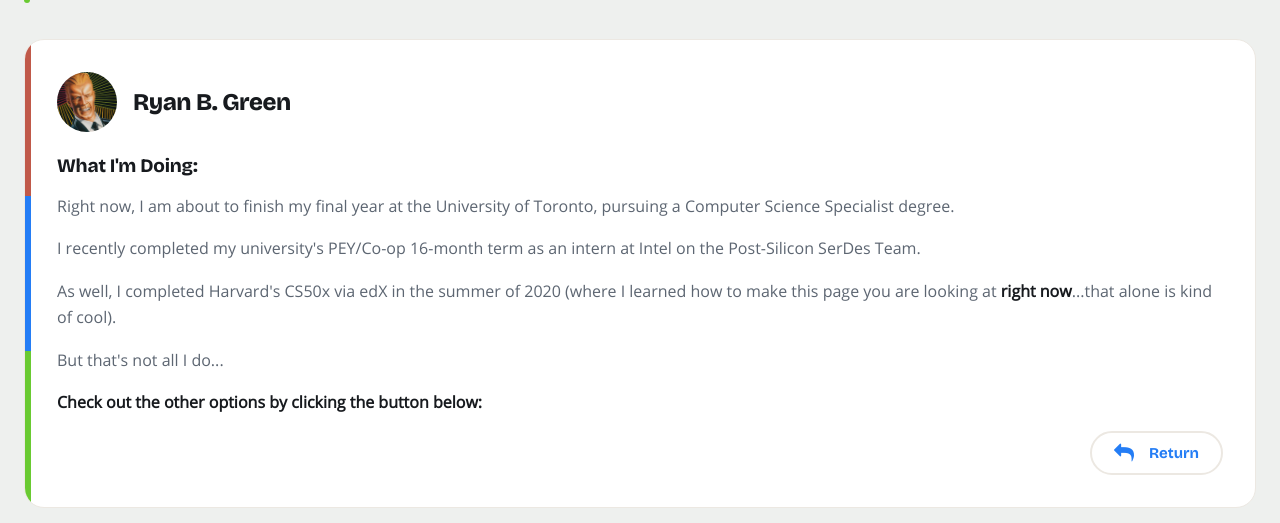
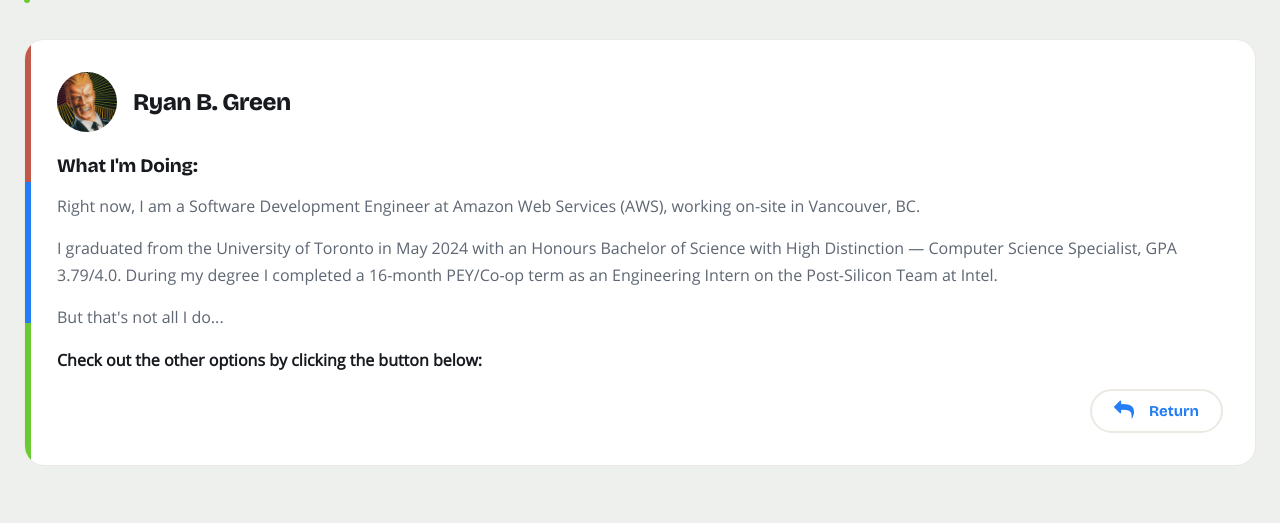
Before and after one commit to AlmostGreenz/personal-site, a plain HTML site: page docs/about/doing/index.html in a window 1280 px wide. Shown: the part 190-713 px from the top of the page. Drawn offline with Linux system fonts and the light colour scheme.

Commit message:
Update 'About -> What I'm doing right now' page with new info

```diff
--- a/docs/about/doing/index.html
+++ b/docs/about/doing/index.html
@@ -104,9 +104,8 @@
 
 
       <h6>What I'm Doing:</h6>
-      <p>Right now, I am about to finish my final year at the University of Toronto, pursuing a Computer Science Specialist degree.</p>
-      <p>I recently completed my university's PEY/Co-op 16-month term as an intern at Intel on the Post-Silicon SerDes Team.</p>
-      <p>As well, I completed Harvard's CS50x via edX in the summer of 2020 (where I learned how to make this page you are looking at <b>right now</b>...that alone is kind of cool).</p>
+      <p>Right now, I am a Software Development Engineer at Amazon Web Services (AWS), working on-site in Vancouver, BC.</p>
+      <p>I graduated from the University of Toronto in May 2024 with an Honours Bachelor of Science with High Distinction &mdash; Computer Science Specialist, GPA 3.79/4.0. During my degree I completed a 16-month PEY/Co-op term as an Engineering Intern on the Post-Silicon Team at Intel.</p>
       <p>But that's not all I do...</p>
       <p><b>Check out the other options by clicking the button below:</b></p>
 
```
Also changed, not shown: source/templates/about.html (+2 -3 lines).
